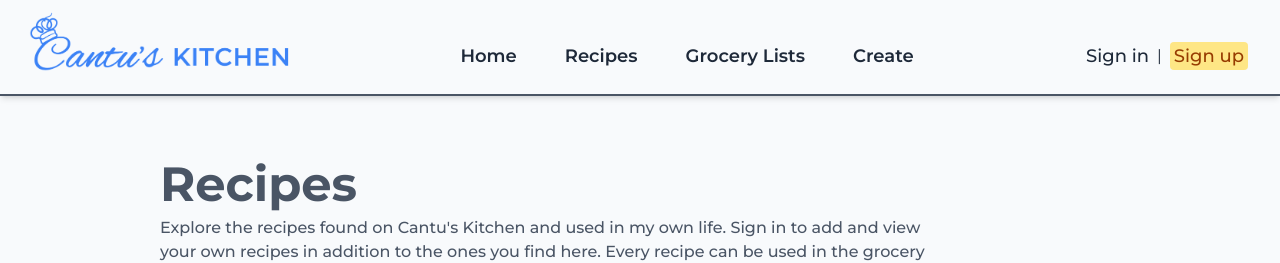
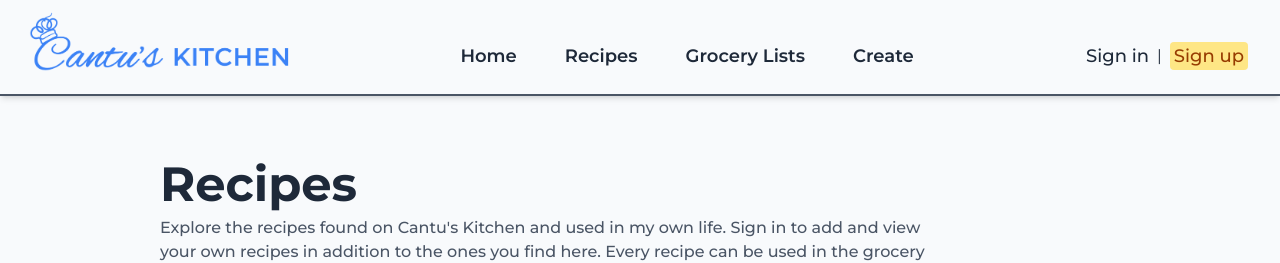
Before and after one commit to reesecantu/cantus-kitchen, a React (Vite) app: page /recipes in a window 1280 px wide. Shown: the top 263 px of the page. Built offline with nearby package versions, Linux system fonts and the light colour scheme; no server answers.

Commit message:
Refactor RecipesPage to use color constants for improved styling consistency

```diff
--- a/src/pages/RecipesPage.tsx
+++ b/src/pages/RecipesPage.tsx
@@ -1,12 +1,17 @@
 import { RecipeList } from "../components/recipes/RecipeList";
+import { COLORS } from "../utils/constants";
 
 export const RecipesPage = () => {
   return (
     <div className="mx-10 md:mx-20 lg:mx-40 my-20">
-      <h1 className="text-4xl md:text-5xl font-bold text-gray-600 mb-2">
+      <h1
+        className={`text-4xl md:text-5xl font-bold ${COLORS.TEXT_PRIMARY} mb-2`}
+      >
         Recipes
       </h1>
-      <p className="text-md text-gray-600 font-medium w-full md:w-[80%]">
+      <p
+        className={`text-md ${COLORS.TEXT_SECONDARY} font-medium w-full md:w-[80%]`}
+      >
         Explore the recipes found on Cantu's Kitchen and used in my own life.
         Sign in to add and view your own recipes in addition to the ones you
         find here. Every recipe can be used in the grocery list generator. Check
```
